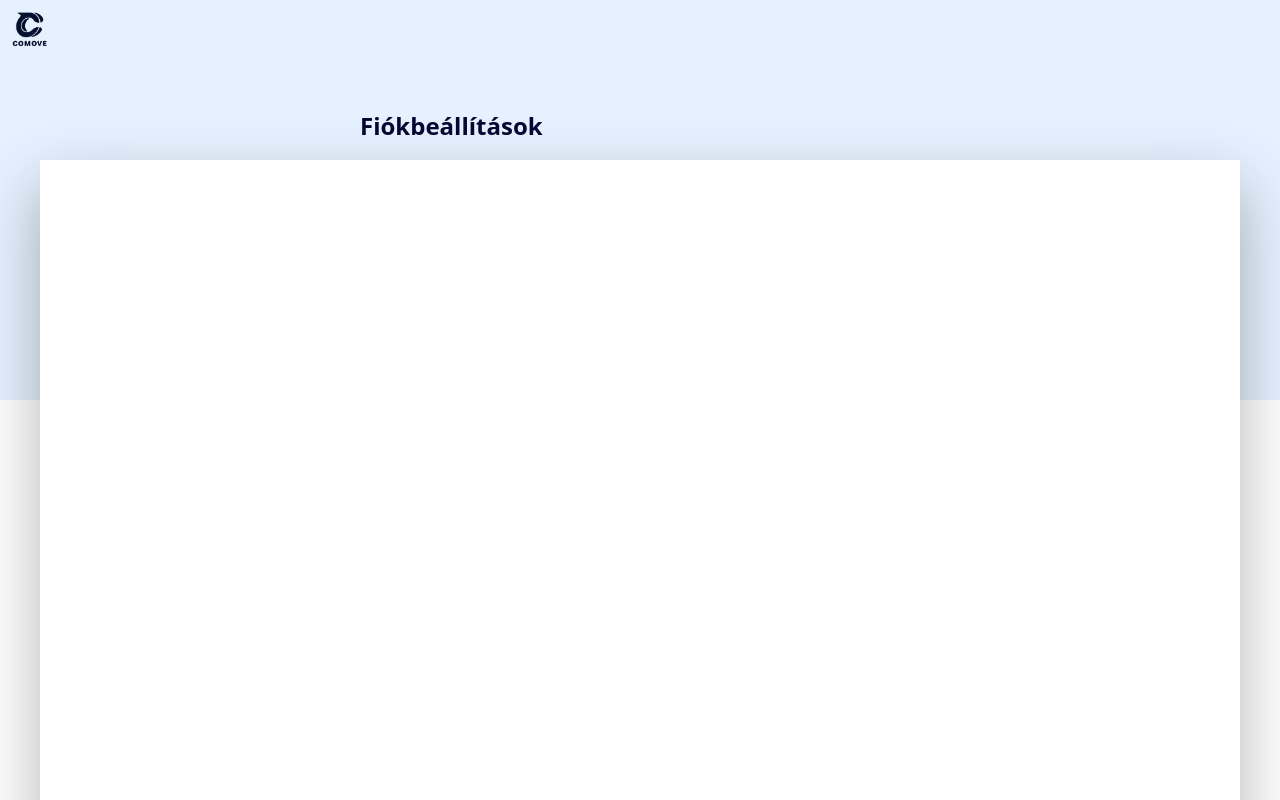
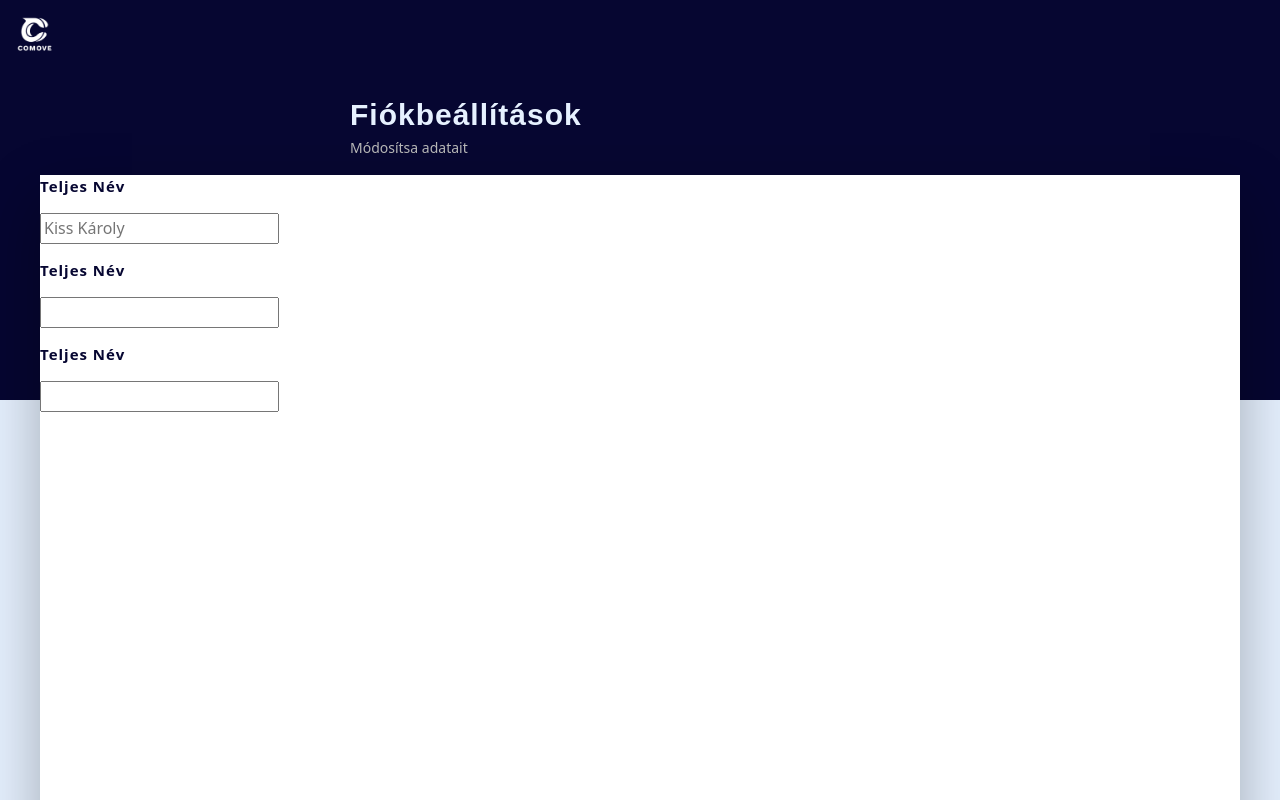
Before and after one commit to szoft2006A1Cs5/vizsgaremek, a React (Vite) app in the folder CoMove/: page /account in a window 1280 px wide. Shown: the top 800 px of the page. Built offline with nearby package versions, Linux system fonts and the light colour scheme.

Commit message:
Toltsd fel lien!!!!!!4á

```diff
--- a/CoMove/src/components/Account/Account.css
+++ b/CoMove/src/components/Account/Account.css
@@ -1,6 +1,6 @@
 .account_root {
   min-height: 100vh;
-  background: #e6f1ff;
+  background: #060631;
   color: white;
   overflow-x: hidden;
   font-family:
@@ -18,12 +18,12 @@
   height: 400px;
   position: relative;
   overflow: hidden;
-  background: linear-gradient(135deg, #e6f1ff);
+  background: linear-gradient(135deg, #060631);
 }
 
 .account_page {
   min-height: 100vh;
-  background: white;
+  background: #e6f1ff;
   padding: 60px 20px;
 }
 
@@ -56,15 +56,32 @@
   width: 1200px;
 }
 
-h1 {
-  margin-top: 50px;
-  margin-left: 360px;
-  color: #060631;
+.account_focim {
+  margin-top: 30px;
+  margin-left: 350px;
+  color: #e6f1ff;
+  font-family: Arial, Helvetica, sans-serif;
+  letter-spacing: 1px;
+  font-size: 30px;
+}
+
+.account_alcim {
+  margin-top: -15px;
+  margin-left: 350px;
+  font-size: 14px;
+  color: #b9b9b9;
 }
 
 .account_logo {
   height: 40px;
   width: 40px;
-  margin-top: 10px;
-  margin-left: 10px;
+  margin-top: 15px;
+  margin-left: 15px;
 }
+
+.account_tag {
+  color: #060631;
+  letter-spacing: 1px;
+  font-size: 15px;
+  font-weight: 800;
+}
--- a/CoMove/src/components/Account/Account.jsx
+++ b/CoMove/src/components/Account/Account.jsx
@@ -1,5 +1,5 @@
 import "./Account.css";
-import logo from "../../assets/kepek/logo/comove_logo1.png";
+import logo from "../../assets/kepek/logo/comove_logo4.png";
 import { useLayoutEffect, useEffect, useState } from "react";
 
 function Account() {
@@ -20,16 +20,25 @@ function Account() {
         className={`account_hero account_pageAnim ${loaded ? "isLoaded" : ""}`}
       >
         <img className="account_logo" src={logo} alt="CoMove" />
-        <h1>Fiókbeállítások</h1>
+        <h1 className="account_focim">Fiókbeállítások</h1>
+        <p className="account_alcim">Módosítsa adatait</p>
       </section>
 
       <section
         className={`account_page account_pageAnim ${loaded ? "isLoaded" : ""}`}
       >
         <div style={{ maxWidth: "1200px", margin: "0 auto" }}>
-          {/* IDE JÖN MAJD A PROFIL */}
           <div>
-            <div className="map"></div>
+            <div className="map">
+              <p className="account_tag">Teljes Név</p>
+              <input type="text" placeholder="Kiss Károly" />
+
+              <p className="account_tag">Teljes Név</p>
+              <input type="text" />
+
+              <p className="account_tag">Teljes Név</p>
+              <input type="text" />
+            </div>
           </div>
         </div>
       </section>
```
